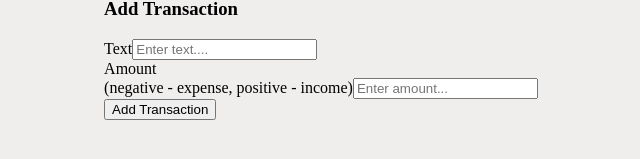
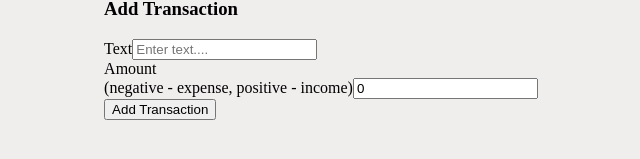
Before and after one commit to Jadashi97/personal-Expense-tracker, a React (Create React App) app: page / in a window 1280 px wide. Shown: the part 433-592 px from the top of the page, without its empty margins (319-959 px from the left). Built offline with nearby package versions, Linux system fonts and the light colour scheme.

Commit message:
(feat): addTransaction, able to see the text being passed by user. (fix): solve the amount and why it is undefined

```diff
--- a/src/components/AddTransaction.js
+++ b/src/components/AddTransaction.js
@@ -1,10 +1,11 @@
-import React, {useState} from 'react'
+import React, {useContext, useState} from 'react'
 import { GlobalContext } from '../context/GlobalState';
 
 export default function AddTransaction() {
-
   const [text, setText] = useState("");
   const [amount, setAmount] = useState(0);
+
+  const {addTransaction} = useContext(GlobalContext);
 
   function onSubmit(e){
     e.preventDefault()
@@ -15,7 +16,7 @@
       amount: +amount
     }
 
-    // addTransaction(newTransaction);
+    addTransaction(newTransaction);
   }
 
   return (
@@ -24,11 +25,20 @@
       <form onSubmit={onSubmit}>
         <div className='form-control'>
           <label htmlFor="text">Text</label>
-          <input type="text" placeholder="Enter text...."/>
+          <input
+            type="text"
+            value={text}
+            onChange={(e)=>setText(e.target.value)}
+            placeholder="Enter text...."
+          />
         </div>
         <div className='form-control'>
           <label htmlFor="amount">Amount <br/> (negative - expense, positive - income)</label>
-          <input type="number"  placeholder="Enter amount..."/>
+          <input
+            type="number"
+            value={amount}
+            onChange={(e)=> setAmount(e.target.amount)}
+            placeholder="Enter amount..."/>
         </div>
         <button className="btn">Add Transaction</button>
       </form>
```
